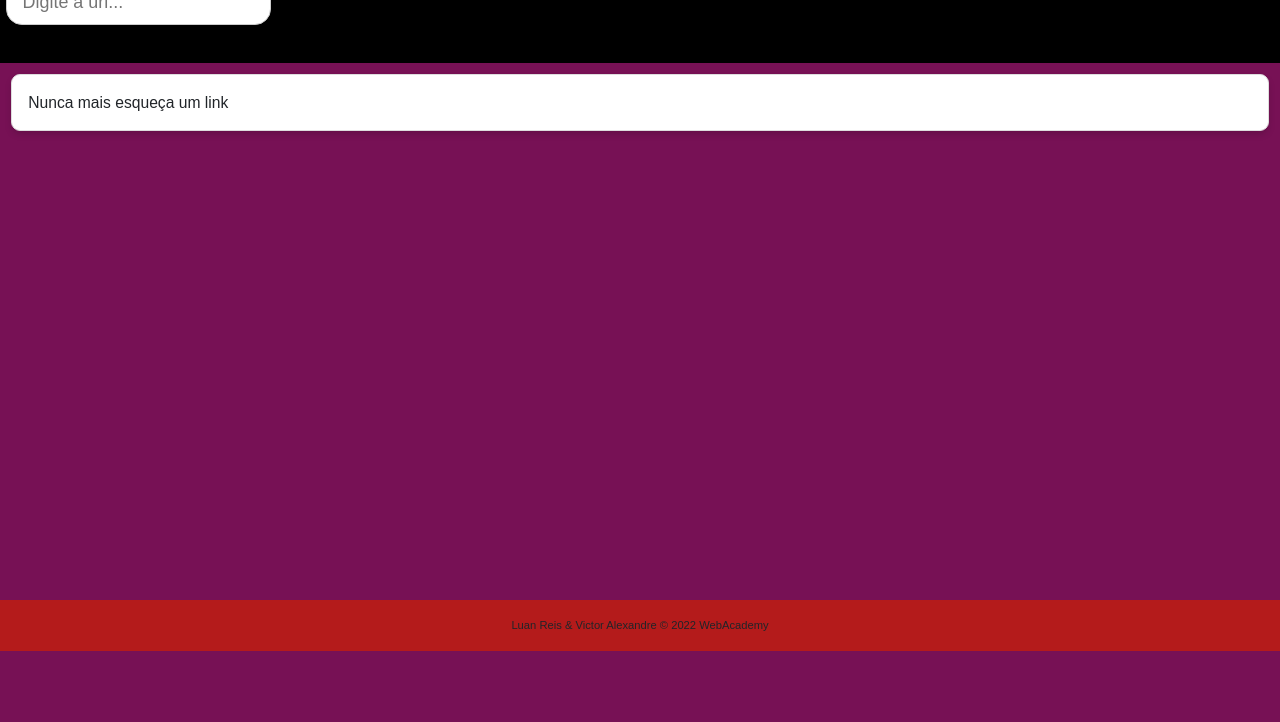
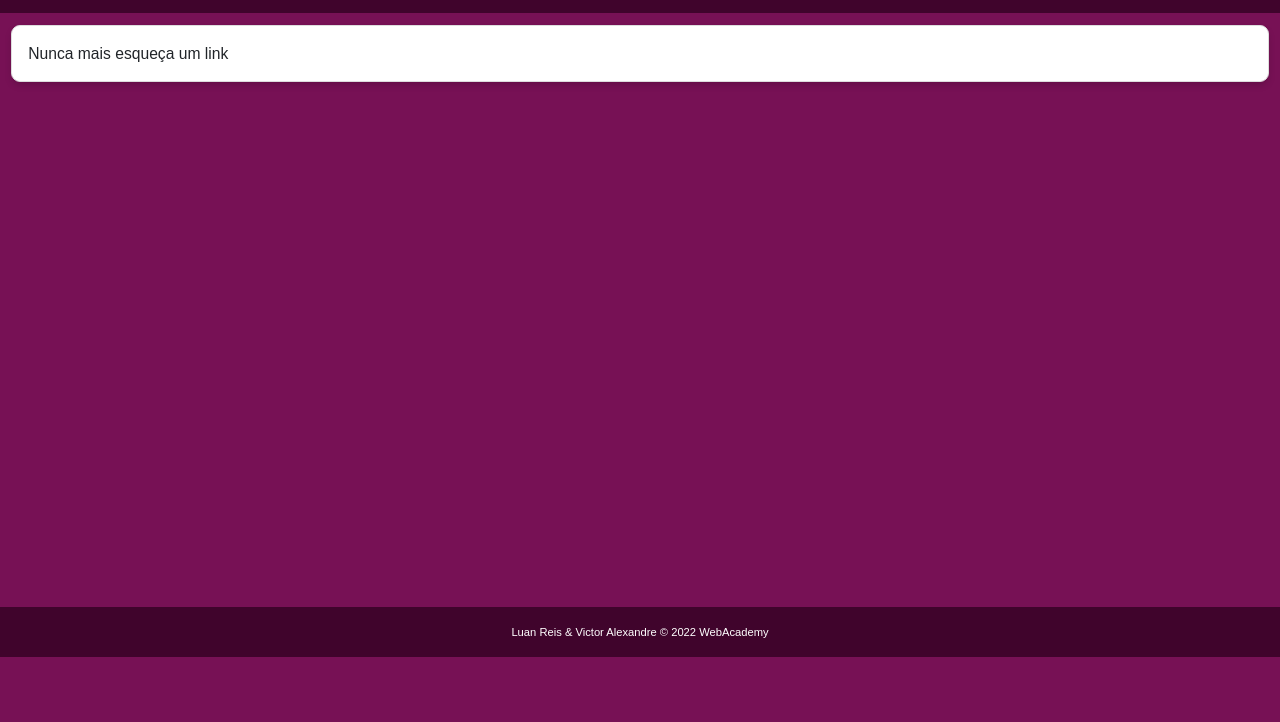
Before and after one commit to Luan-Reis/programacao-avancada-backend-t2, a website: page project-favorites/public/index.html in a window 1280 px wide. Shown: the part 78-800 px from the top of the page. Drawn offline with nearby package versions, Linux system fonts and the light colour scheme.

Commit message:
inline 50%

```diff
--- a/project-favorites/public/style.css
+++ b/project-favorites/public/style.css
@@ -24,7 +24,6 @@ li {
 }
 
 input {
-    /*width: 50%;*/
     padding: 8px 16px;
     margin-bottom: 32px;
 
@@ -34,8 +33,6 @@ input {
     font-size: 1.6rem;
     font-weight: 300;
 }
-
-
 
 ul {
     background: white;
@@ -49,22 +46,16 @@ ul {
     font-size: 1.4rem;
 }
 
-
 header {
-    background: rgb(0, 0, 0);
+    background: rgb(64, 4, 44);
 
     display: flex;
     justify-content: space-between;
     flex-wrap: wrap;
 }
 
-header, footer {
-    padding: 0.5em;
-    display: block;
-}
-
 footer {
-    background: rgb(180, 27, 27);
+    background: rgb(64, 4, 44);
 
     margin-top: auto;
     margin-left: auto;
@@ -75,5 +66,18 @@ main {
 
     display: flex;
     flex-direction: column;
-    height: 45rem;
+    height: 50rem;
 }
+
+header, footer {
+    padding: 0.5em;
+}
+
+h1, #formulario {
+    display: inline-block;
+    padding-top: 0.3em;
+}
+
+footer div {
+    color: rgb(255, 255, 255);
+}
```
